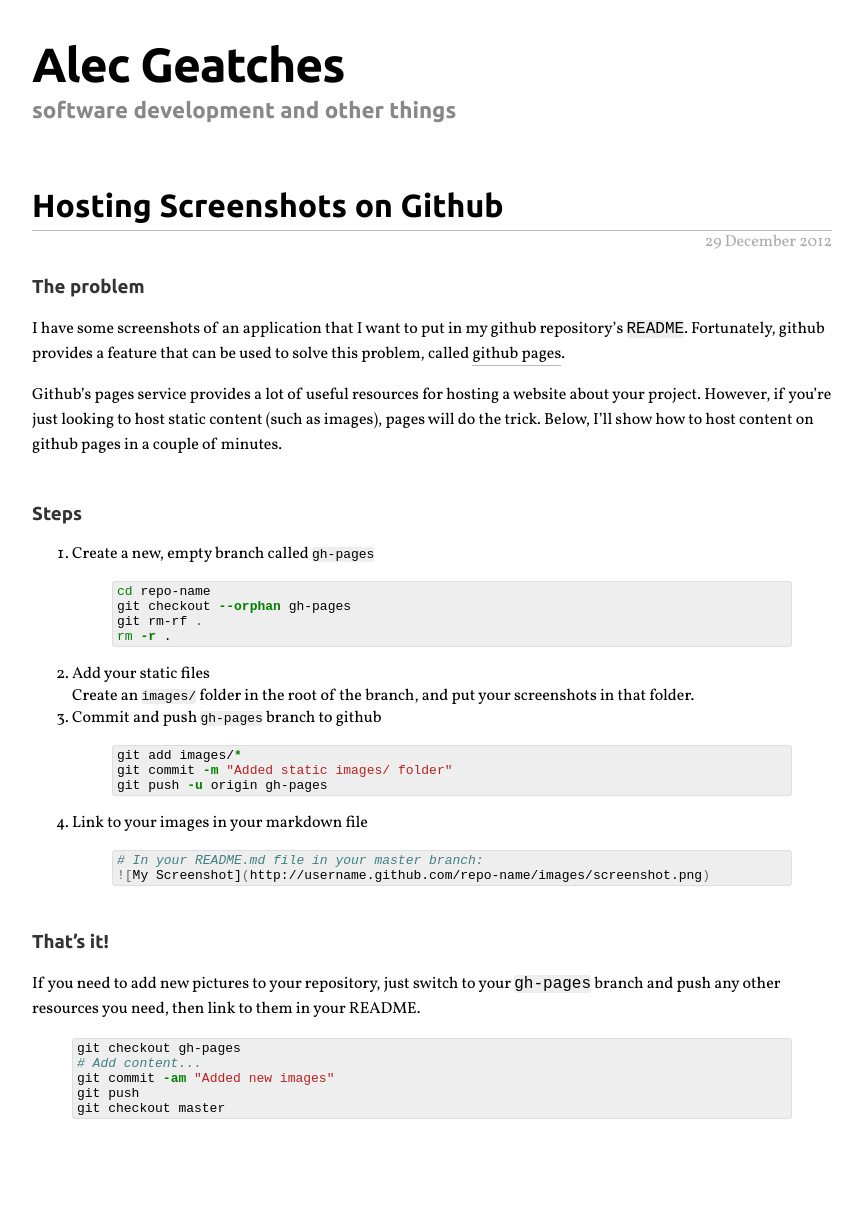
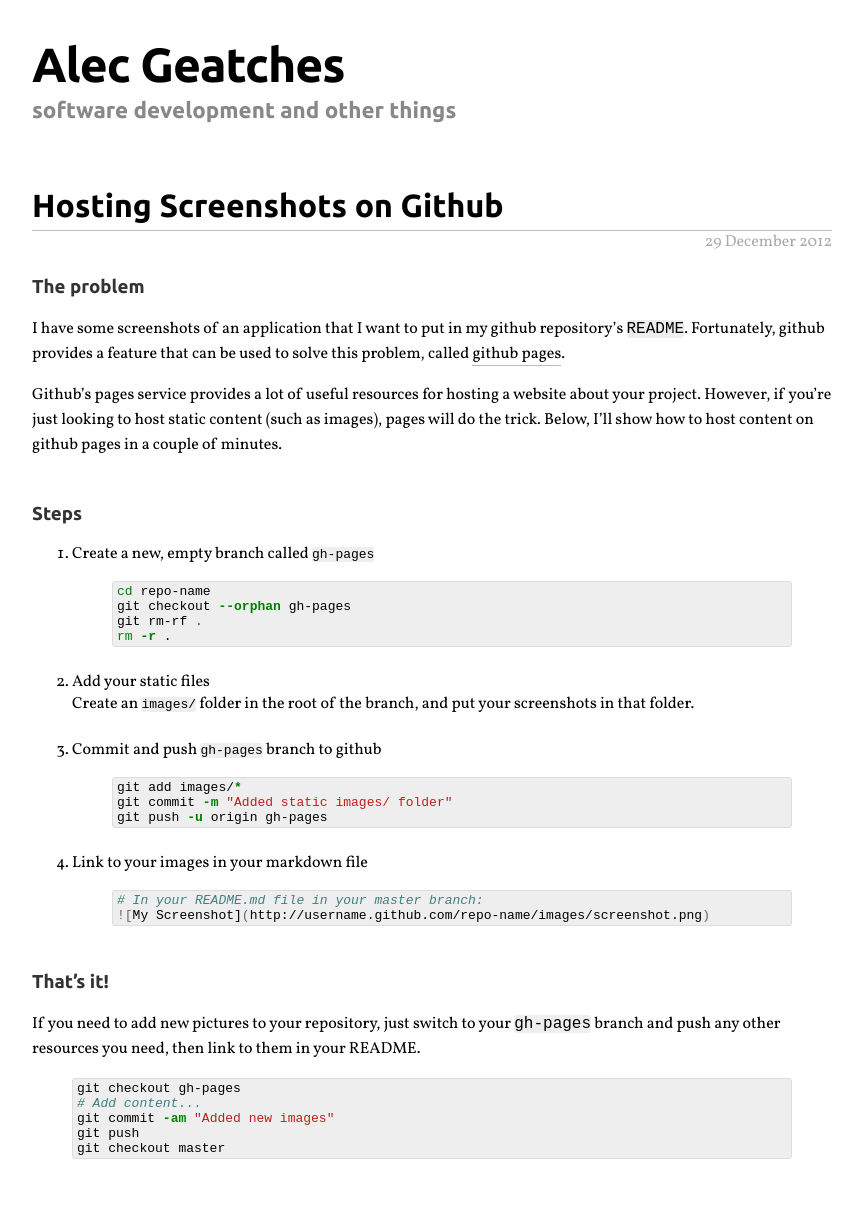
Before and after one commit to larrylegend/mopsled-blog, a Jekyll site: the page built from _posts/2012-12-29-github-screenshots.md, in a window 1280 px wide. Shown: the whole page, without its empty margins (208-1070 px from the left). Built offline with Jekyll 4.4.1, drawn with Linux system fonts in a browser that asks for light colours; before the commit the page ends 1183 px from its top, so only the background shows below that.

Commit message:
Modified li style

```diff
--- a/css/style.css
+++ b/css/style.css
@@ -95,3 +95,7 @@
     border: 1px solid #ddd;
     border-radius: 3px;
 }
+
+li {
+    margin-bottom: 1.5em;
+}
```
